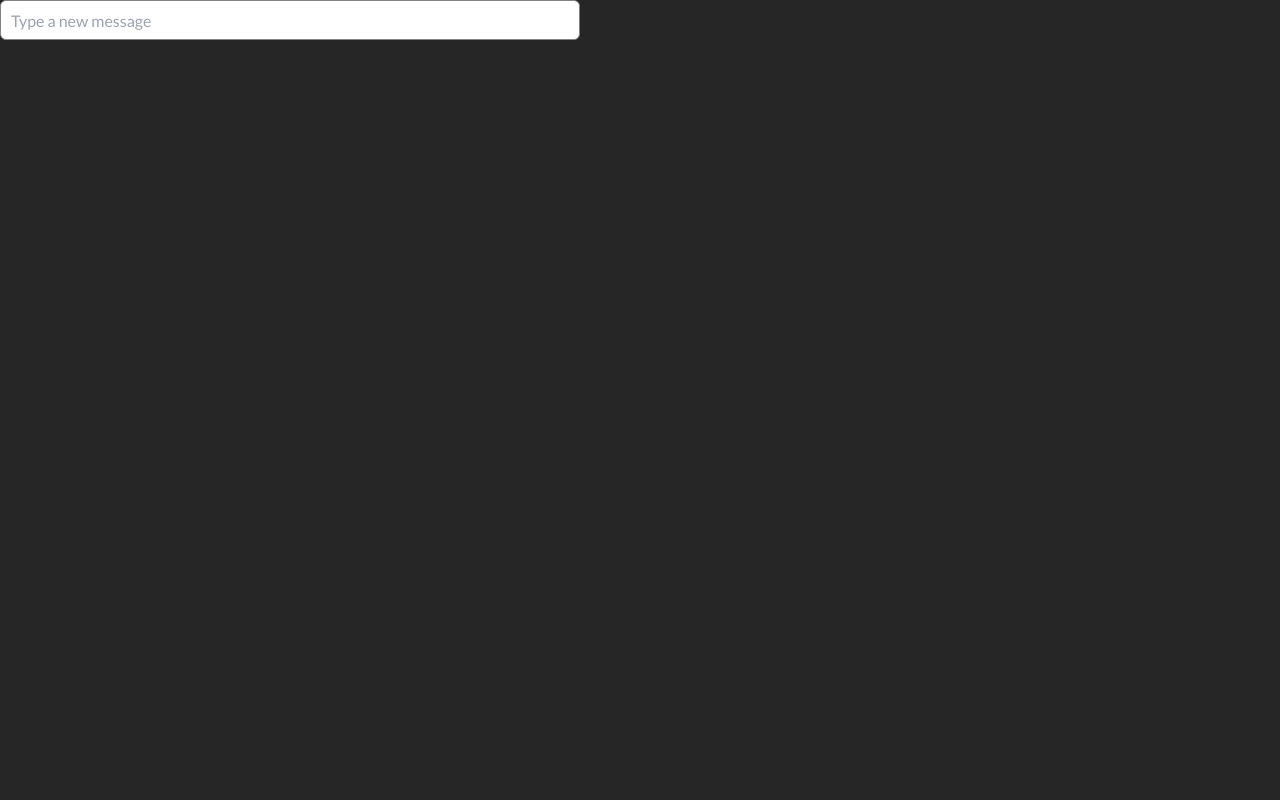
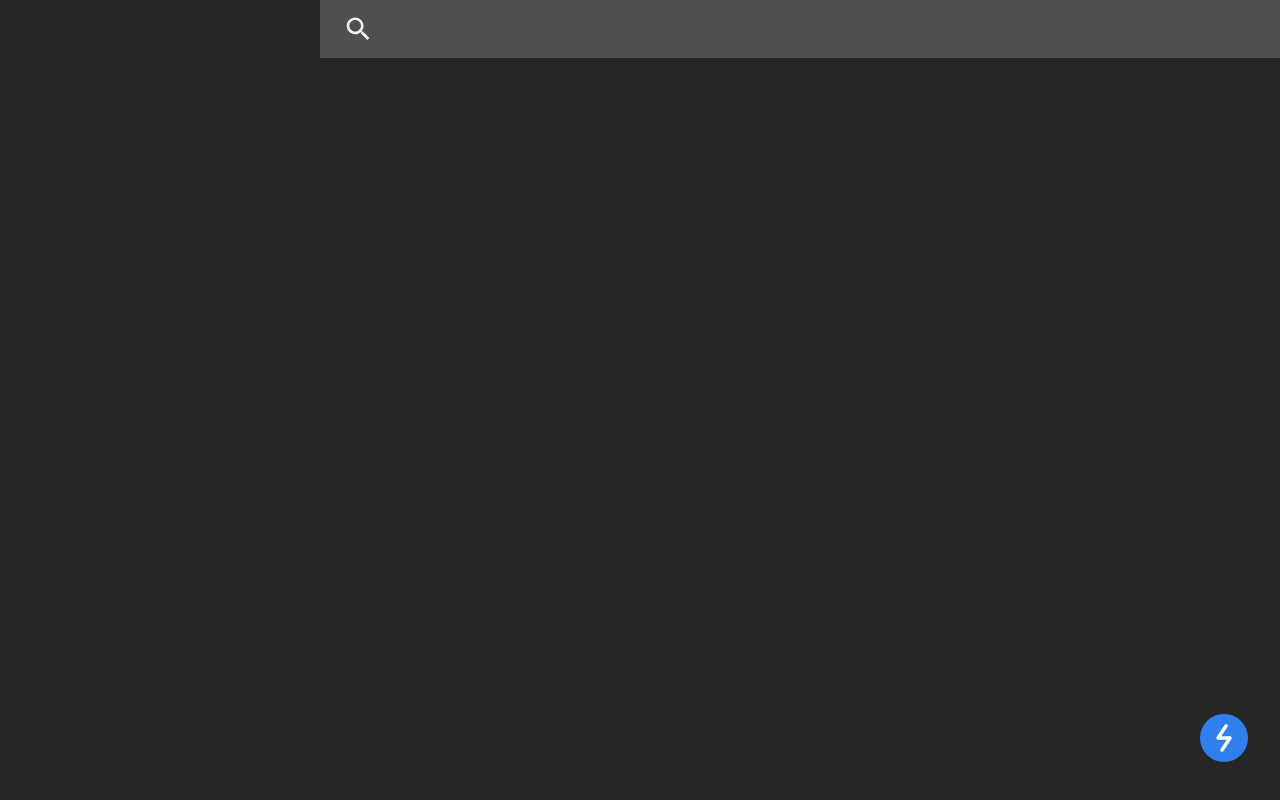
Before and after one commit to widiagustin/simpul-front-end-challenge-quicks, a React (Vite) app: page / in a window 1280 px wide. Built offline with nearby package versions, Linux system fonts and the light colour scheme.

Commit message:
feat: Create  main page

```diff
--- a/src/App.jsx
+++ b/src/App.jsx
@@ -1,11 +1,124 @@
-import TypeBar from './components/TypeBar'
+import React, { useEffect, useState } from 'react'
+import IconButtonText from './components/IconButtonText'
+import searchIcon from '../src/assets/icons/search.svg'
+import IconButton from './components/IconButton'
+import questionAnswer from '../src/assets/icons/question_answer.svg'
+import questionAnswerWhite from '../src/assets/icons/question_answer_white.svg'
+import cloudLightning from '../src/assets/icons/cloud-lightning.svg'
+import IconReaderMode from '../src/assets/icons/chrome_reader_mode.svg'
+import SearchBar from './components/SearchBar'
+import Modal from './components/Modal'
+import Inbox from './components/Inbox'
+import iconUser from '../src/assets/icons/person_white.svg'
+import iconUserGray from '../src/assets/icons/person_gray.svg'
 
 function App () {
+  const [subButton, setSubButton] = useState(false)
+  const [button, setButton] = useState(false)
+  const [isLoading, setIsLoading] = useState(false)
+
+  useEffect(() => {
+    setTimeout(() => {
+      setIsLoading(true)
+    }, 2000);
+  }, [])
+
+  const handleButton = () => {
+    setSubButton(!subButton)
+  }
+
+  const handleSubButton = () => {
+    setButton(!button)
+  }
 
   return (
-    <div>
-      <TypeBar />
-    </div>
+    <>
+      <div className='absolute right-0 w-3/4'>
+        <div className="relative">
+          <div className="absolute inset-y-0 left-0 flex items-center pl-[26px] pointer-events-none">
+            <img src={searchIcon} alt="" srcset="" />
+          </div>
+          <input type="search" id="default-search"
+            className="block bg-primary-gray h-[58px] w-full right-0 pl-14 text-white" />
+        </div>
+      </div>
+      <div className='absolute bottom-0 right-0 p-8 flex items-end gap-[26px]'>
+        {console.log(button)}
+        {
+          subButton ?
+            <>
+              <IconButtonText
+                color="bg-white"
+                text={button ? "" : "Task"}
+                icon={IconReaderMode}
+                onClick={''} />
+              <div className='relative'>
+                <IconButtonText
+                  color={`${button ? "bg-indicator-slate-blue" : "bg-white"}`}
+                  text={button ? "" : "Inbox"}
+                  icon={button ? questionAnswerWhite : questionAnswer}
+                  onClick={handleSubButton} />
+                {button ?
+                  <>
+                    <div className='bg-primary-gray w-[50px] h-[50px] desktop:w-[60px] desktop:h-[60px] rounded-full absolute top-3 right-3 -z-30'></div>
+                    <Modal>
+                      <div className='px-5 pt-5 text-center'>
+                        <SearchBar />
+                        {
+                          !isLoading ?
+                            <div className='flex mx-auto text-center justify-center items-center h-full mt-[-66px]'>
+                              <div className='flex-row'>
+                                <svg className="inline mr-2 w-10 h-10 text-gray-200 animate-spin dark:text-gray-600 fill-blue-600" viewBox="0 0 100 101" fill="none" xmlns="http://www.w3.org/2000/svg">
+                                  <path d="M100 50.5908C100 78.2051 77.6142 100.591 50 100.591C22.3858 100.591 0 78.2051 0 50.5908C0 22.9766 22.3858 0.59082 50 0.59082C77.6142 0.59082 100 22.9766 100 50.5908ZM9.08144 50.5908C9.08144 73.1895 27.4013 91.5094 50 91.5094C72.5987 91.5094 90.9186 73.1895 90.9186 50.5908C90.9186 27.9921 72.5987 9.67226 50 9.67226C27.4013 9.67226 9.08144 27.9921 9.08144 50.5908Z" fill="currentColor" />
+                                  <path d="M93.9676 39.0409C96.393 38.4038 97.8624 35.9116 97.0079 33.5539C95.2932 28.8227 92.871 24.3692 89.8167 20.348C85.8452 15.1192 80.8826 10.7238 75.2124 7.41289C69.5422 4.10194 63.2754 1.94025 56.7698 1.05124C51.7666 0.367541 46.6976 0.446843 41.7345 1.27873C39.2613 1.69328 37.813 4.19778 38.4501 6.62326C39.0873 9.04874 41.5694 10.4717 44.0505 10.1071C47.8511 9.54855 51.7191 9.52689 55.5402 10.0491C60.8642 10.7766 65.9928 12.5457 70.6331 15.2552C75.2735 17.9648 79.3347 21.5619 82.5849 25.841C84.9175 28.9121 86.7997 32.2913 88.1811 35.8758C89.083 38.2158 91.5421 39.6781 93.9676 39.0409Z" fill="currentFill" />
+                                </svg>
+                                <p className='text-primary-gray mt-3 font-bold'>Loading Chats ... </p>
+                              </div>
+                            </div>
+                            :
+                            <>
+                              <Inbox
+                                title="109220-Naturalization"
+                                name="Cameron Phillips"
+                                date="January 1, 2021 19:10"
+                                text="Please check this out!"
+                                onClick={''}>
+                                <div className='w-[34px] h-[34px] bg-primary-royal-blue rounded-full text-center flex items-center justify-center'>
+                                  <img src={iconUser} alt="" width={12} height={12} />
+                                </div>
+                                <div className='w-[34px] h-[34px] bg-primary-gray-3 rounded-full text-center flex items-center justify-center'>
+                                  <img src={iconUserGray} alt="" width={12} height={12} />
+                                </div>
+                              </Inbox>
+                              <Inbox
+                                title="109220-Naturalization"
+                                name="Cameron Phillips"
+                                date="January 1, 2021 19:10"
+                                text="Please check this out!">
+                                <div className='w-[34px] h-[34px] bg-primary-royal-blue rounded-full text-center flex items-center justify-center'>
+                                  <img src={iconUser} alt="" width={12} height={12} />
+                                </div>
+                                <div className='w-[34px] h-[34px] bg-primary-gray-3 rounded-full text-center flex items-center justify-center'>
+                                  <img src={iconUserGray} alt="" width={12} height={12} />
+                                </div>
+                              </Inbox>
+                            </>
+                        }
+                      </div>
+                    </Modal>
+                  </>
+                  : ""}
+              </div>
+            </>
+            : ""
+        }
+        <IconButton
+          color={`bg-primary-royal-blue ${button ? "hidden" : ""}`}
+          size="w-[68px] h-[68px]"
+          icon={cloudLightning}
+          onClick={handleButton} />
+      </div>
+    </>
   )
 }
 
```
